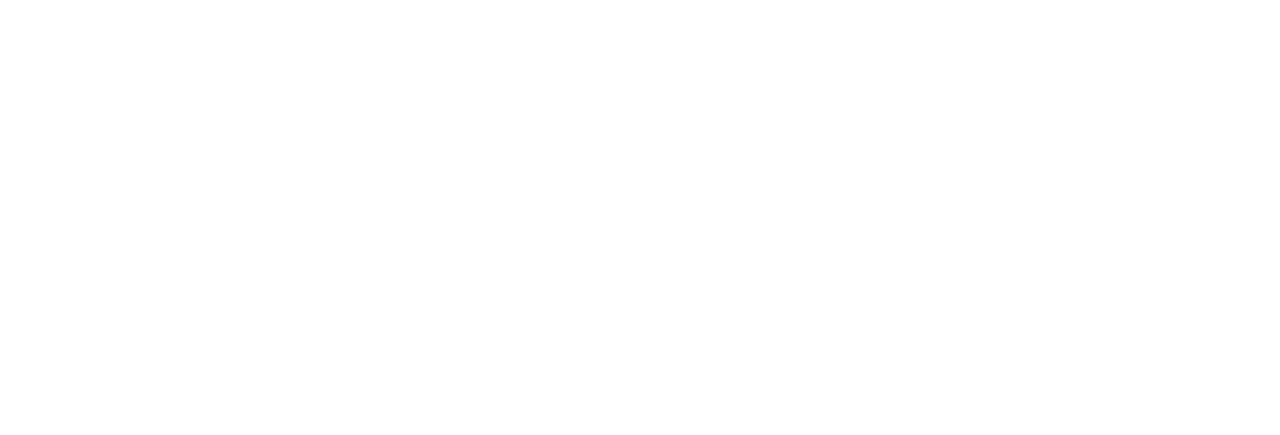
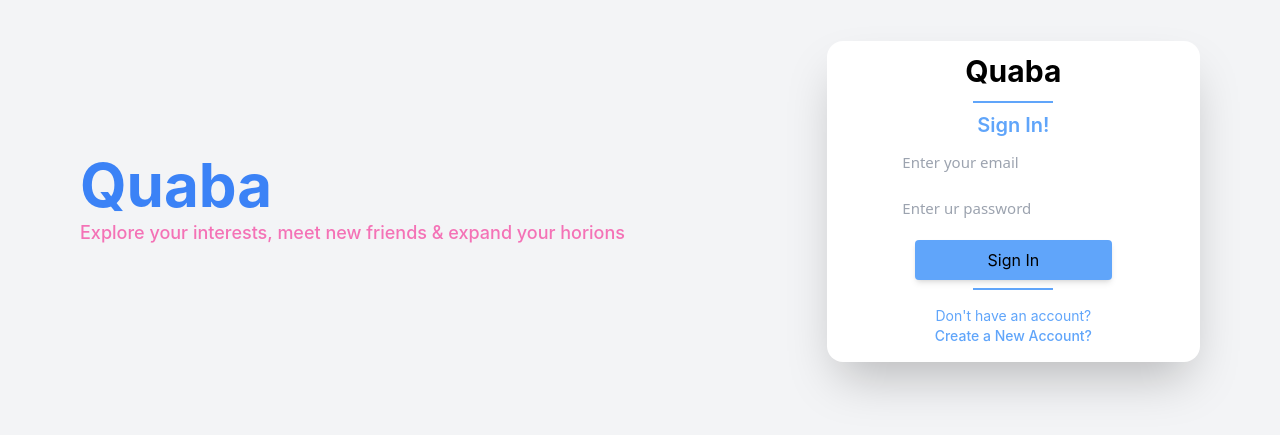
Before and after one commit to sudikshya58/7th-sem-project, a React (Create React App) app: page /logins in a window 1280 px wide. Before the commit this address had no page. Shown: the part 199-634 px from the top of the page. Built offline with nearby package versions, Linux system fonts and the light colour scheme.

Commit message:
login success

```diff
--- a/src/App.js
+++ b/src/App.js
@@ -10,13 +10,9 @@
 import Prediction from './page/Prediction';
 import Login from './page/Login';
 import Logged from './component/Logged';
+import PrivateRoute from './component/PrivateRoute';
 
-const PrivateRoute = ({ element }) => {
-  // Add your authentication logic here
-  const isLoggedIn = localStorage.getItem('token') !== null; // Placeholder for the actual authentication check
 
-  return isLoggedIn ? element : <Navigate to="/login" replace />;
-};
 
 function App() {
   return (
@@ -25,13 +21,16 @@
         <AuthProvider>
           <Routes>
             <Route path="/" element={<Home />} />
-            <Route path="/about" element={<About />} />
+            <Route path="/contact" element={<Contact />} />
+            <Route path="/logins" element={<Login/>}/>
             <Route path="/login" element={<Logged />} />
+            {/* <PrivateRoute path="/contact" element={<Contact />} /> */}
+
             <Route
               path="/"
               element={<PrivateRoute/> } >
 
-          <Route path="/contact" element={<Contact/>}/>
+          <Route path="/about" element={<About/>}/>
 
 
 
--- a/src/component/Logged.jsx
+++ b/src/component/Logged.jsx
@@ -12,6 +12,8 @@
     userpassword: "",
   });
 
+  const [errorMessage, setErrorMessage] = useState("");
+
   const handleInput = (e) => {
     let name = e.target.name;
     let value = e.target.value;
@@ -20,6 +22,7 @@
       [name]: value,
     });
   };
+  const navigate = useNavigate();
 
  const handleSubmit = async (e) => {
     e.preventDefault();
@@ -32,30 +35,36 @@
       });
 
       if (response.data && response.data.access_token) {
-        const { access_token } = response.data;
+        // const { access_token } = response.data;
 
         // Show alert for successful login
         alert("Login successful");
 
-        // Log the token to the console
-        console.log("Token:", access_token);
+        // // Log the token to the console
+        // console.log("Token:", access_token);
 
-        // Store token in local storage
-        localStorage.setItem("token", access_token);
+        // // Store token in local storage
+        // localStorage.setItem("token", access_token);
 
         // Navigate to /contact page
         navigate("/contact");
       } else {
         // Show alert for login error
         alert("Invalid credentials");
+        setErrorMessage("Invalid credentials");
       }
     } catch (error) {
       console.error("Error:", error);
+      setErrorMessage("Error during login. Please try again.");
       // Handle other errors, if necessary
     }
   };
+
+  const handleContinue=()=>{
+    alert("hello")
+    navigate("/contact");
+  }
   console.log(user)
-  const navigate = useNavigate();
 
   return (
     <>
@@ -95,16 +104,19 @@
                   </div>
                   <button
                     className="font-bold text-center text-[16px] rounded bg-[black] p-2 text-white  mt-6 w-full"
-                    type="submit"
+                    type="submit" onClick={handleContinue}
                   >
-                    <a href="/">
+
                       <i className="bx bxl-google"></i> Continue
-                    </a>
+
                   </button>
+                  {errorMessage && (
+                    <div className="text-red-500 mt-2">{errorMessage}</div>
+                  )}
                   <div class="flex gap-2  justify-between w-full items-center">
                     <div className="w-full bg-gray-400 h-[2px]">
                       <img
-                        src="http://127.0.0.1:5500/line-removebg-preview.png"
+                        src="/line-removebg-preview.png"
                         alt=""
                         srcset=""
                         className="  h-[1rem]  text-black"
--- a/src/page/Login.jsx
+++ b/src/page/Login.jsx
@@ -1,110 +1,243 @@
-import React, { useState } from 'react';
-// import { navigate } from 'react-router-dom';
+import axios from "axios";
+import React, { useEffect, useState } from "react";
+import { useNavigate } from "react-router-dom";
 
-import { Link, useNavigate } from "react-router-dom";
-import axios from 'axios';
-
-export default function Login
-() {
-// Initialize useHistory hook
-
-  const initialForm = {
-    useremail: '',
-    userpassword: '',
-  };
+const Login = () => {
+  const [isLogin, setIsLogin] = useState(true);
   const navigate = useNavigate();
-  const [form, setForm] = useState(initialForm);
+  // useEffect(()=>{
+  //   onAuthStateChanged(auth,(data)=>{
+  //     console.log(data);
+  //   })
+  // })
 
 
-  const handleInputChange = (e) => {
-    const { name, value } = e.target;
-    setForm((prevForm) => ({
-      ...prevForm,
+  const LoginForm = () => {
+
+    const [user, setUser] = useState({
+      useremail: "",
+      userpassword: "",
+    });
+
+    const[successmessage,setSuccessMessage]=useState("");
+    const [errMsg,setErrMsg]=useState("");
+    // const[buttonDisbaled,setsubmitButtonDisabled]=useState(true);
+    const handleInput = (e) => {
+      let name = e.target.name;
+      let value = e.target.value;
+      setUser({
+        ...user,
         [name]: value,
-    }));
-  };
-  const handleSubmit = () => {
-    axios.post(
-      'your_api_endpoint',
-      {
-        // Your data to be sent in the request
-      }
-    )
-      .then(result => {
-        console.log(result);
-      })
-      .catch(error => {
-        console.log(error);
       });
     };
 
+    const handleSubmit = async (e) => {
+      e.preventDefault();
+      try {
+        const response = await axios.post("http://127.0.0.1:5000/logintoken", user, {
+          headers: {
+            "Content-Type": "application/json",
+          },
+        });
 
-  console.log(form)
+        // Assuming your server responds with a success message and an access token
+        const { success, accessToken } = response.data;
+
+        if (success) {
+          localStorage.setItem('accessToken', accessToken);
+          setUser({ useremail: "", userpassword: "" }); // Reset input fields
+          setSuccessMessage("Login Successful"); // Set success message
+          setTimeout(() => {
+            setSuccessMessage("");
+          }, 3000); // Clear success message after 3 seconds
+          navigate("/dashboard");
+        } else {
+          setErrMsg("Authentication failed");
+          setTimeout(() => {
+            setErrMsg("");
+          }, 3000);
+        }
+      } catch (error) {
+        console.log("error", error);
+      }
+    };
+    console.log(user)
+
+
+
     return (
-    <>
+      <div className="bg-white rounded-2xl shadow-2xl flex flex-col w-full md:w-1/3 items-center max-w-4xl transition duration-1000 ease-out">
+        <h2 className="p-3 text-3xl font-bold text-black">Quaba</h2>
+        <div className="inline-block border-[1px] justify-center w-20 border-blue-400 border-solid"></div>
+        <h3 className="text-xl font-semibold text-blue-400 pt-2">Sign In!</h3>
+        {errMsg && <h1 className="font-bold">{errMsg}</h1>}
+        {successmessage && <h1 className="font-bold">{successmessage}</h1>}
 
-      <div className=' bg-[rgb(226,226,236)]  h-[100vh] w-[100vw] absolute  '>
-      <div className=' flex items-center justify-center  h-full'>
-      <div class=" box-border items-center gap-40 flex   rounded-xl  bg-white  w-[98vw] h-[98vh] justify-center  ">
-      <div className='h-96 w-[30rem] '>
-      <div class="flex-col justify-end text-center  items-center">
-                <h1  className='font-extrabold text-[28px]'>Welcome back</h1>
-                <p className='text-[20px]'>Please enter your details.</p>
+        {/* Inputs */}
+
+        <div className="flex flex-col items-center justify-center">
+        <input
+                      className="border-none font-sans text-[15px] p-3  w-full border-r-[6px] border-gray-300 "
+                      autoComplete="off"
+                      name="useremail"
+                      type="email"
+                      placeholder="Enter your email "
+                      onChange={handleInput}/>
+           <input
+                      className="border-none font-sans text-[15px] p-3  w-full border-r-[6px]  border-gray-300"
+                      autoComplete="off"
+                      name="userpassword"
+                      type="password"
+                      placeholder="Enter ur password"
+                      onChange={handleInput}
+                    />
+
+
+          <button
+            className="rounded m-2 hover:text-white bg-blue-400 w-4/5 px-4 py-2 shadow-md   hover:bg-black  transition duration-200 ease-in"
+            onClick={handleSubmit}
+            // disabled={submitButtonDisabled}
+          >
+            Sign In
+          </button>
         </div>
-        <div className=' bg-[rgb(226,226,236)] rounded '>
-          <form onSubmit="" className='p-10' >
-            <div className=''>
-              <label className='font-bold '>Email</label>
-              <br />
+        <div className="inline-block border-[1px] justify-center w-20 border-blue-400 border-solid"></div>
+        <p className="text-blue-400 mt-4 text-sm">Don't have an account?</p>
+        <p
+          className="text-blue-400 mb-4 text-sm font-medium cursor-pointer"
+          onClick={() => setIsLogin(false)}
+        >
+          Create a New Account?
+        </p>
+      </div>
+    );
+  };
+
+  const SignUpForm = () => {
+    const [values, setValues] = useState({
+      name: "",
+      email: "",
+      password: "",
+    });
+    const [successMessage, setSuccessMessage] = useState("");
+    const [errMsg, setErrMsg] = useState("");
+    const [submitButtonDisabled, setsubmitButtonDisabled] = useState(false);
+    // const handleSubmit = () => {
+    //   if (!values.name || !values.email || !values.password) {
+    //     setErrMsg("Fill all Fields");
+
+    //     return;
+    //   }
+    //   setErrMsg("");
+    //   setsubmitButtonDisabled(true);
+
+    //   createUserWithEmailAndPassword(auth, values.email, values.password)
+    //     .then((res) => {
+    //       setsubmitButtonDisabled(false);
+    //       setSuccessMessage("Registration successful");
+    //       setValues({ name: "", email: "", password: "" });
+
+    //       // Clear success message after 3 seconds
+    //       setTimeout(() => {
+    //         setSuccessMessage("");
+    //       }, 1000);
+
+    //       console.log(res);
+    //     })
+    //     .catch((err) => {
+    //       setsubmitButtonDisabled(false);
+    //       setErrMsg(err.message);
+
+    //       // Clear error message after 3 seconds
+    //       setTimeout(() => {
+    //         setErrMsg("");
+    //       }, 1000);
+
+    //       console.error("Error:", err.message);
+    //     });
+    // };
+
+    return (
+      <div className="bg-blue-400 text-white rounded-2xl shadow-2xl  flex flex-col w-full  md:w-1/3 items-center max-w-4xl transition duration-1000 ease-in">
+        <h2 className="p-3 text-3xl font-bold text-white">Quaba</h2>
+        <div className="inline-block border-[1px] justify-center w-20 border-white border-solid"></div>
+        <h3 className="text-xl font-semibold text-white pt-2">
+          Create Account!
+        </h3>
+
+        {errMsg && <h1 className="font-bold">{errMsg}</h1>}
+        {successMessage && <h1 className="font-bold">{successMessage}</h1>}
+
+        {/* Inputs */}
+        <div className="flex flex-col items-center justify-center mt-2">
           <input
-                className='border-none font-sans text-[15px] p-3  w-full border-r-[6px] border-gray-300 '
-                autoComplete='off'
-                name='useremail'
+            type="name"
+            className="rounded-2xl px-2 py-1 w-4/5 md:w-full border-[1px] border-blue-400 m-1 text-black focus:shadow-md focus:border-pink-400 focus:outline-none focus:ring-0"
+            placeholder="username" // Change the placeholder to be more appropriate for a password input
+            onChange={(event) =>
+              setValues((prev) => ({
+                ...prev,
+                name: event.target.value,
+              }))
+            }
+          />
+
+          <input
             type="email"
-                placeholder='Enter your email '
-                onChange={handleInputChange}
+            className="rounded-2xl px-2 py-1 w-4/5 md:w-full border-[1px] text-black border-blue-400 m-1 focus:shadow-md focus:border-pink-400 focus:outline-none focus:ring-0"
+            placeholder="Email"
+            onChange={(event) =>
+              setValues((prev) => ({
+                ...prev,
+                email: event.target.value,
+              }))
+            }
           />
+          <input
+            type="password"
+            className="rounded-2xl px-2 py-1 w-4/5 md:w-full border-[1px] text-black border-blue-400 m-1 focus:shadow-md focus:border-pink-400 focus:outline-none focus:ring-0"
+            placeholder="Password"
+            onChange={(event) =>
+              setValues((prev) => ({
+                ...prev,
+                password: event.target.value,
+              }))
+            }
+          />
+
+          <button
+            className="rounded-2xl m-4 text-blue-400  bg-black w-3/5 px-4 py-2 shadow-md hover:text-black hover:bg-blue-400 transition duration-200 ease-in"
+            // onClick={handleSubmit}
+            disabled={submitButtonDisabled}
+          >
+            Sign Up
+          </button>
         </div>
-            <div>
-              <label className='font-bold'>Password</label>
-              <br></br>
-              <input
-                className='border-none font-sans text-[15px] p-3  w-full border-r-[6px]  border-gray-300'
-                autoComplete='off'
-                name='userpassword'
-                type="password"
-                placeholder='Enter ur password'
-                onChange={handleInputChange}
-              />
+        <div className="inline-block border-[1px] justify-center w-20 border-white border-solid"></div>
+        <p className="text-white mt-4 text-sm">Already have an account?</p>
+        <p
+          className="text-white mb-4 text-sm font-medium cursor-pointer"
+          onClick={() => setIsLogin(true)}
+        >
+          Sign In to your Account?
+        </p>
       </div>
-            <button className='font-bold text-center text-[16px] rounded bg-[black] p-2 text-white  mt-6 w-full' type="submit"><a href="/"><i className='bx bxl-google'></i> Continue</a></button>
-            <div class="flex gap-2  justify-between w-full items-center">
-                    <div className='w-full bg-gray-400 h-[2px]' ><img src="http://127.0.0.1:5500/line-removebg-preview.png" alt="" srcset="" className='  h-[1rem]  text-black'/></div>
-                    <div class="text-[14px] w-20"><h2 className='font-bold'>OR</h2></div>
-                    <div className="w-full bg-gray-400 h-[2px]"><img src="http://127.0.0.1:5500/line-removebg-preview.png" alt="" srcset="" className=' h-[1rem] text-black'/></div>
+    );
+  };
 
+  return (
+    <div className="bg-gray-100 flex flex-col items-center justify-center min-h-screen md:py-2">
+      <main className="flex items-center w-full px-2 md:px-20">
+        <div className="hidden md:inline-flex flex-col flex-1 space-y-1">
+          <p className="text-6xl text-blue-500 font-bold">Quaba</p>
+          <p className="font-medium text-lg leading-1 text-pink-400">
+            Explore your interests, meet new friends & expand your horions
+          </p>
         </div>
-                <div>
-                <button className='font-bold text-center text-[16px] rounded bg-[aliceblue] p-2 text-black  mt-6 w-full'><a href="/"><i className='bx bxl-google'></i> Continue with Google</a></button>
+        {isLogin ? <LoginForm /> : <SignUpForm />}
+      </main>
+    </div>
+  );
+};
 
-            </div>
-            <div class="text-center f">
-                <p>Don't have an account</p>
-                <a href="/register" className="font-bold text-center ">Signup?</a>
-            </div>
-
-          </form>
-
-        </div>
-      </div>
-{/* 2ndpart */}
-
-<div class="h-96 w-96 mt-40 ">
-            <img src="http://127.0.0.1:5500/laptop.jpg" alt="sdsd" srcset="" className='h-full w-full mr-[70px] border '/>
-        </div>
-      </div>
-      </div>
-      </div>
-    </>
-  );
-}
+export default Login;
```
Also changed, not shown: src/component/PrivateRoute.jsx (+5 -13 lines). Lines whose indentation alone changed are shown as unchanged.
